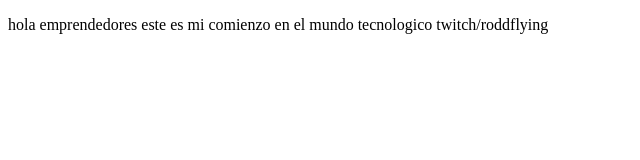
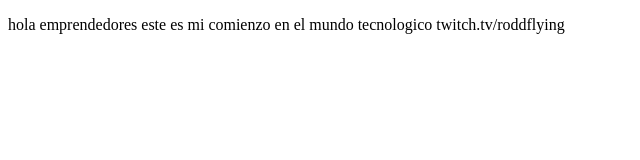
Before and after one commit to franled5/proyectodemocursoprework-test-, a plain HTML site: page index.html in a window 1280 px wide. Shown: the full height of the page, 0-640 px from the left. Drawn offline with Linux system fonts and the light colour scheme.

Commit message:
combios agregamos sitio de twitch

```diff
--- a/index.html
+++ b/index.html
@@ -7,6 +7,6 @@
     <title>hola emprendedores /emprendedoras  </title>
 </head>
 <body>
-   <p>hola emprendedores este es mi comienzo en el mundo tecnologico twitch/roddflying  </p>
+   <p>hola emprendedores este es mi comienzo en el mundo tecnologico twitch.tv/roddflying  </p>
 </body>
 </html>
```
